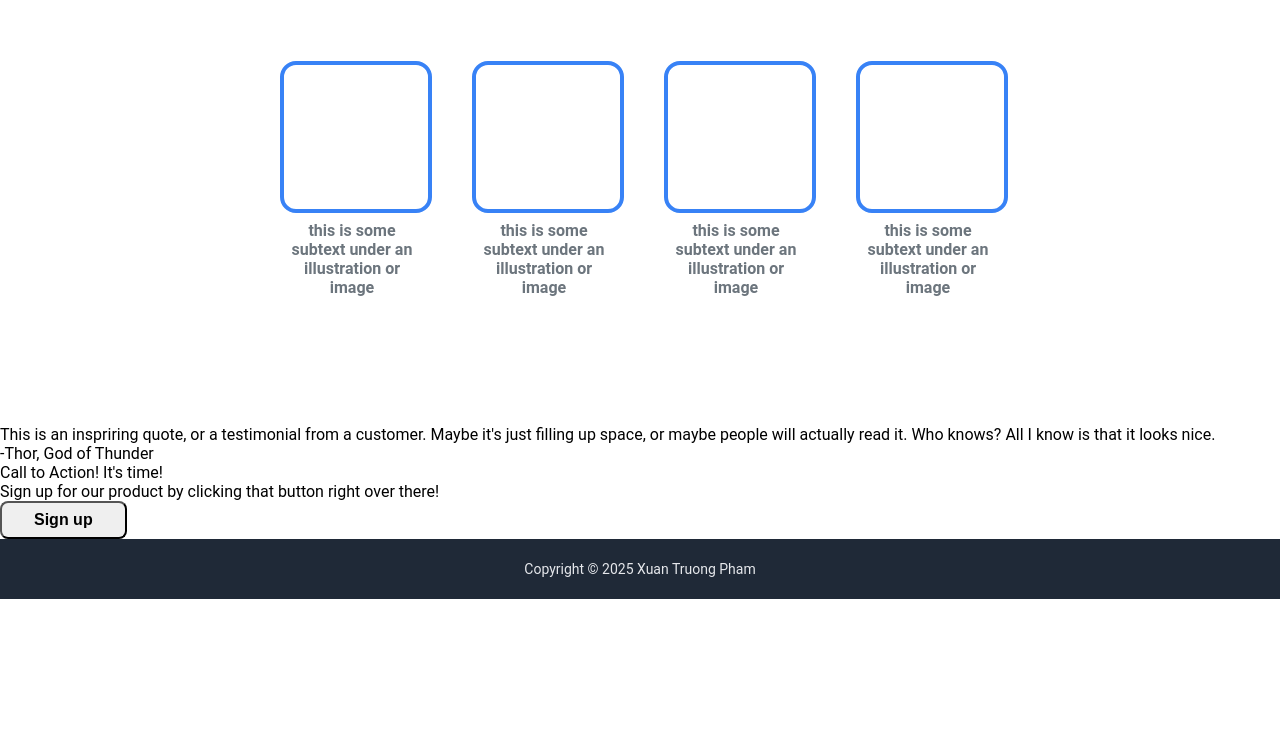
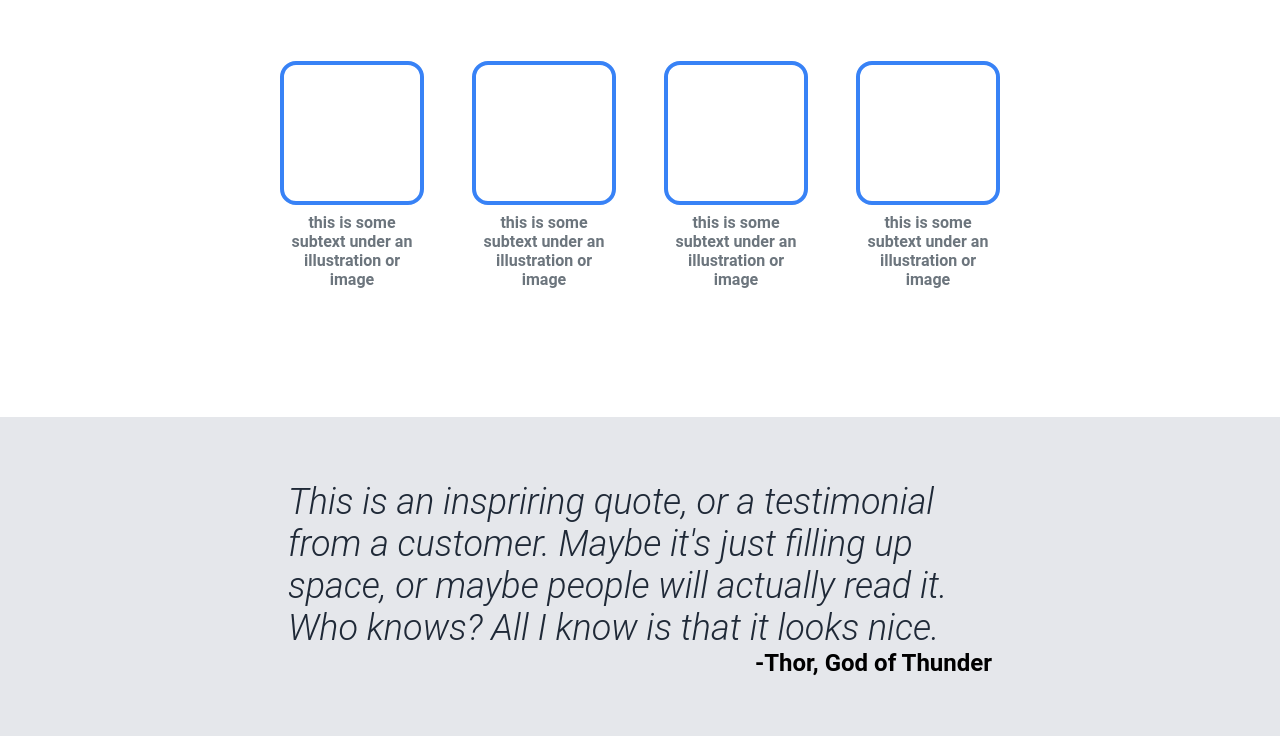
Before and after one commit to XuanTruongPham03/landing-page-template, a plain HTML site: page index.html in a window 1280 px wide. Shown: the part 604-1340 px from the top of the page. Before the commit the page ends 1203 px from the top, so only its background shows below. Drawn offline with Linux system fonts and the light colour scheme.

Commit message:
quote section

```diff
--- a/styles.css
+++ b/styles.css
@@ -132,9 +132,31 @@ footer {
 }
 
 .img-placeholder {
-    width: 100%;
-    padding-top: 100%;
+    /* width: 100%;
+    padding-top: 100%; */
+    aspect-ratio: 1 / 1;
     border: 0.25rem solid #3882F6;
     border-radius: 1rem;
     margin-bottom: 0.5rem;
 }
+
+.quote-section {
+    display: flex;
+    flex-direction: column;
+    align-items: center;
+    background-color: #E5E7EB;
+    padding: 4rem 22.5% 8rem 22.5%;
+}
+
+.quote-main-text {
+    font-size: 2.25rem;
+    font-style: italic;
+    font-weight: 350;
+    color: #1F2937;
+}
+
+.quote-author {
+    margin-left: auto;
+    font-size: 1.5rem;
+    font-weight: bold;
+}
```
